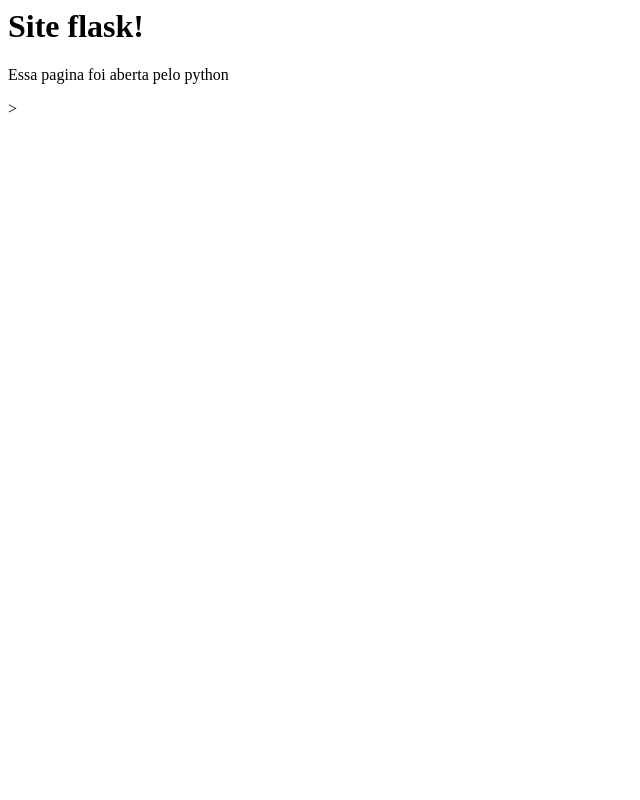
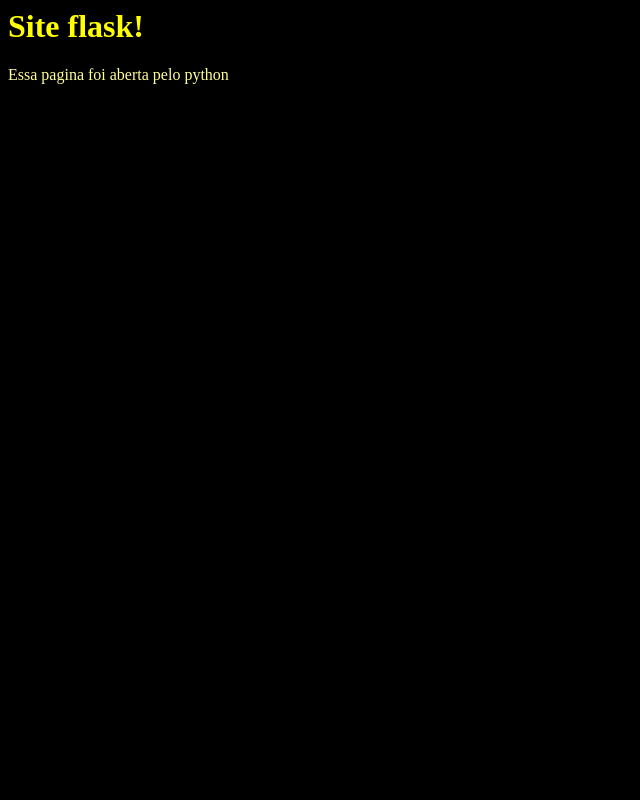
Before and after one commit to Natalyifb0016/Flask-modelo, a Flask app: page / in a window 1280 px wide. Shown: the whole page, without its empty margins (0-640 px from the left). Run offline with Flask 3, Linux system fonts and the light colour scheme.

Commit message:
adicionado style

```diff
--- a/templates/index.html
+++ b/templates/index.html
@@ -1,6 +1,7 @@
 <html>
     <head>
         <title>yessssssss</title>
+        <link rel="stylesheet" href="{{ url_for('static',filename='style.css') }}">
         </head>
         <body>
             <h1>Site flask!</h1>
--- /dev/null
+++ b/templates/static/style.css
@@ -0,0 +1,3 @@
+body{background-color:rgb(0, 0, 0)}
+h1{ color:yellow}
+p{color:rgb(255, 255, 154)}
```
